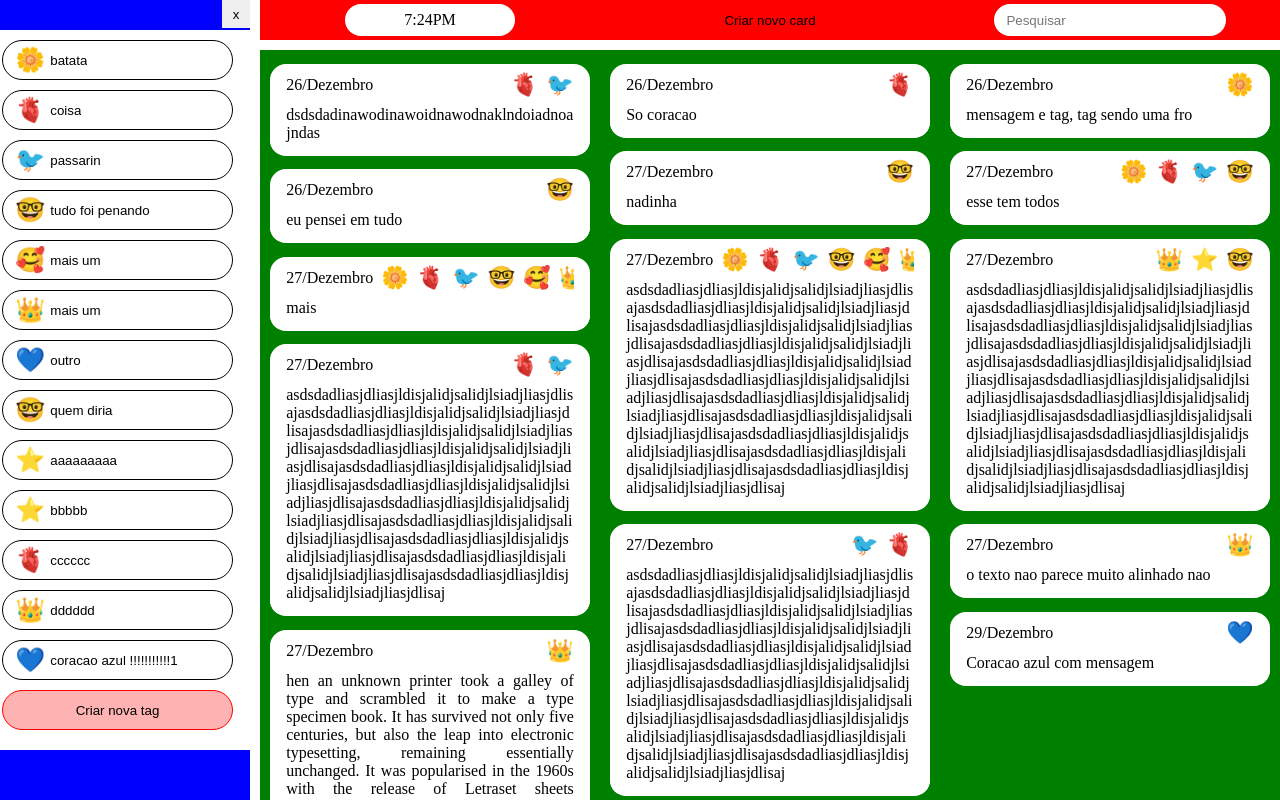
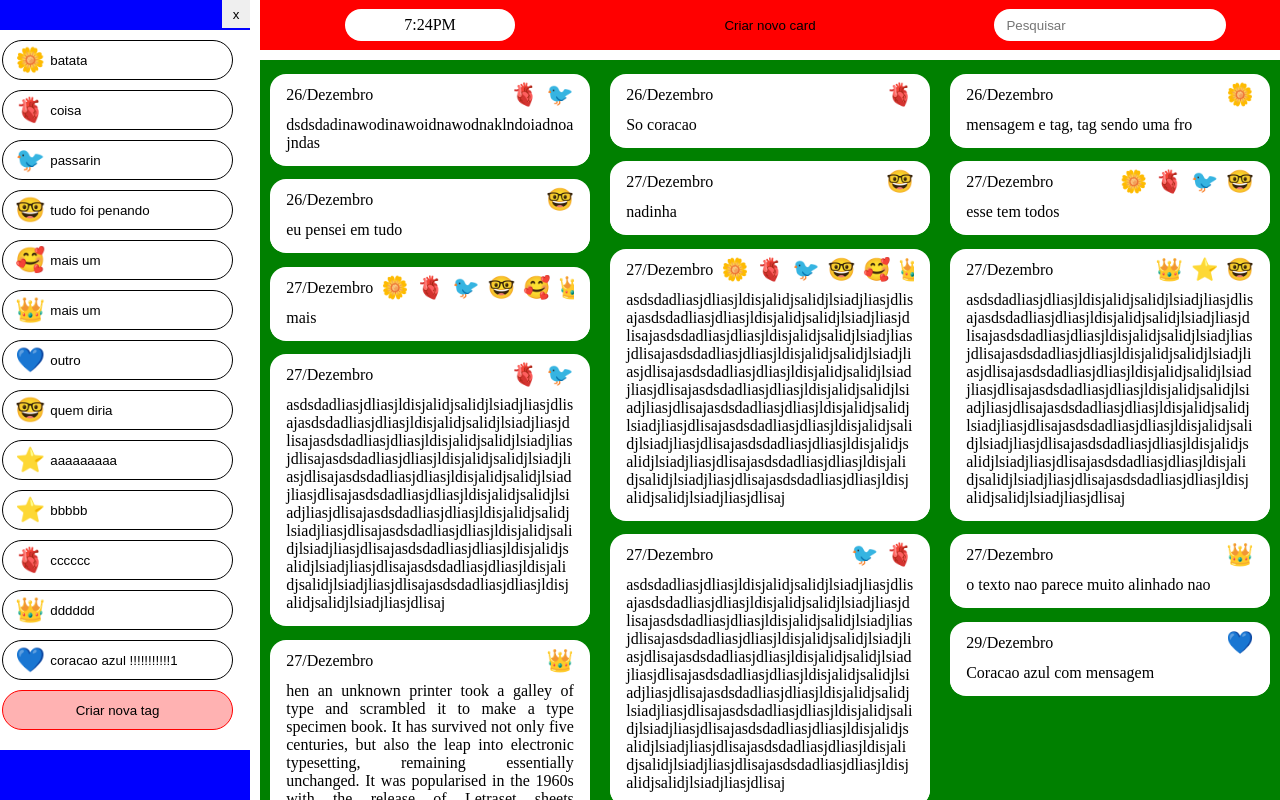
Before and after one commit to vinicius-mns/Caderno, a Vue app: page /cards in a window 1280 px wide. Built offline with nearby package versions, Linux system fonts and the light colour scheme; the HTML template or start-up script is replaced by a standard one.

Commit message:
refactor(views/HomePage.vue): Aumentar a autuma sideBar [desktop] 	modified:   src/views/HomePage.vue

```diff
--- a/src/views/HomePage.vue
+++ b/src/views/HomePage.vue
@@ -43,7 +43,7 @@ const toggleSidebar = () => {
     background-color: white;
 
     $sideBarWidth: v-bind(sideBarWidth);
-    $headerHeigth: 40px;
+    $headerHeigth: 50px;
     $transition: all 0.3s;
 
     & header {
```
